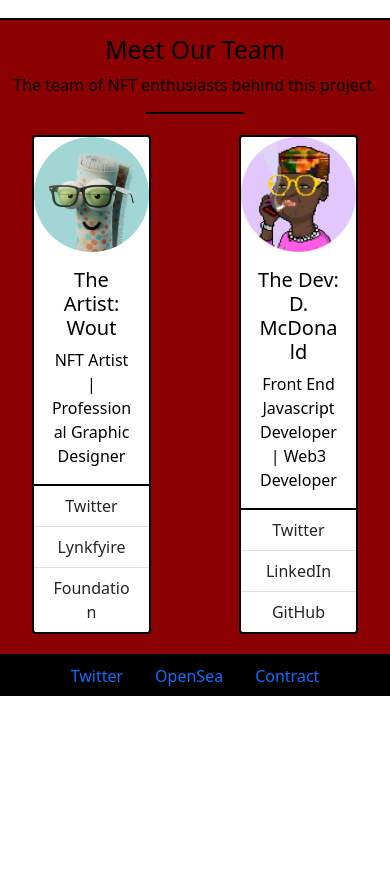
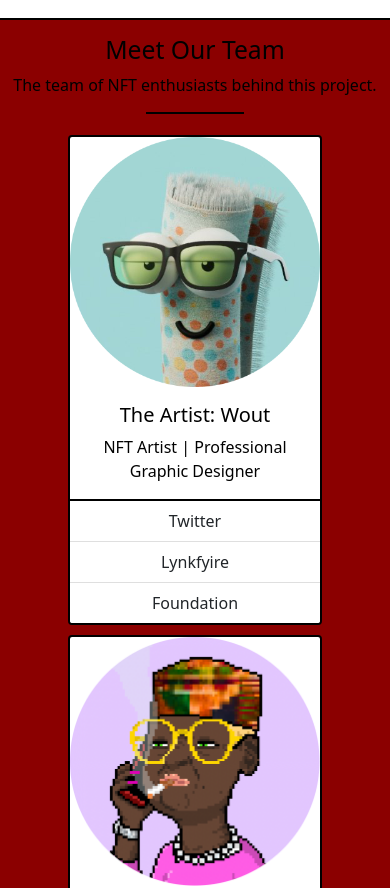
Before and after one commit to DDMcDonald91/No-Utility-Test, a JavaScript app: page / in a window 390 px wide. Shown: the part 1920-2808 px from the top of the page. Before the commit the page ends 2616 px from the top, so only its background shows below. Built offline with nearby package versions, Linux system fonts and the light colour scheme; the HTML template or start-up script is replaced by a standard one.

Commit message:
mobile changes

```diff
--- a/src/Sections/Team.js
+++ b/src/Sections/Team.js
@@ -14,7 +14,7 @@ export default function Team() {
               <div style={{backgroundColor: 'black', height: '2px', width: '25%', margin: '15px auto'}}></div>
             </p>
         <Row>
-            <Col>
+            <Col md={6}>
             <Cards
                 width='65%'
                 image={wout}
@@ -25,7 +25,7 @@ export default function Team() {
                 thirdDetail="Foundation"
                 />
             </Col>
-            <Col>
+            <Col md={6}>
             <Cards
                 width='65%'
                 image={dnik}
```
